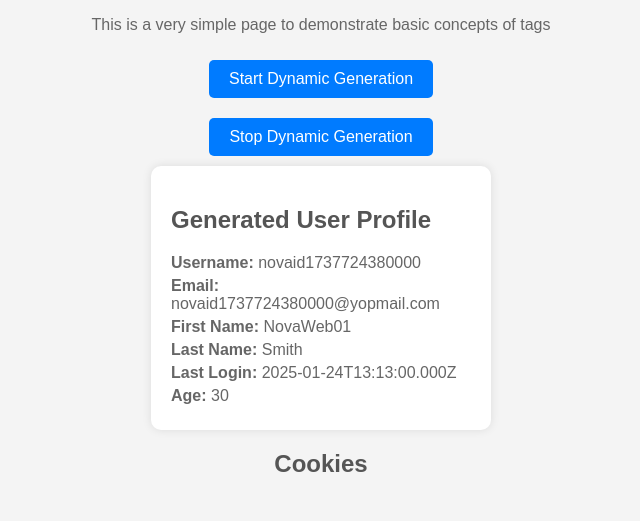
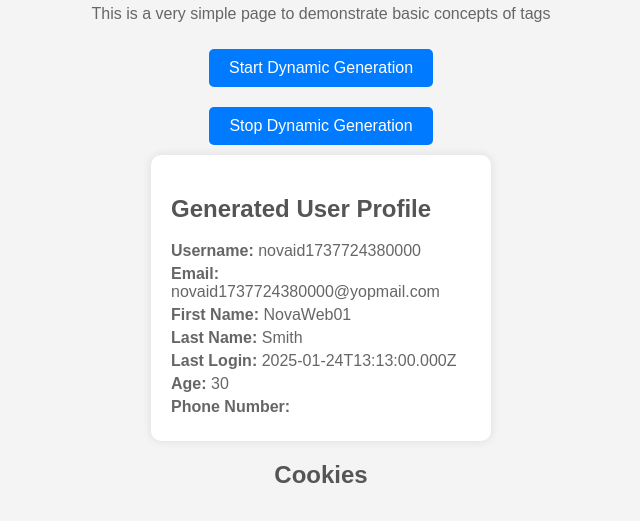
Before and after one commit to pcar660/nova.github.io, a plain HTML site: page index.html in a window 1280 px wide. Shown: the part 191-712 px from the top of the page, without its empty margins (319-959 px from the left). Drawn offline with nearby package versions, Linux system fonts and the light colour scheme; a script that the page names is missing.

Commit message:
Update index.html

```diff
--- a/index.html
+++ b/index.html
@@ -46,6 +46,7 @@
         <p><strong>Last Name:</strong> <span id="lastName"></span></p>
         <p><strong>Last Login:</strong> <span id="lastLogin"></span></p>
         <p><strong>Age:</strong> <span id="age"></span></p>
+        <p><strong>Phone Number:</strong> <span id="phoneNumber"></span></p>
     </div>
     <div class="cookie-container">
         <h2>Cookies</h2>
```
